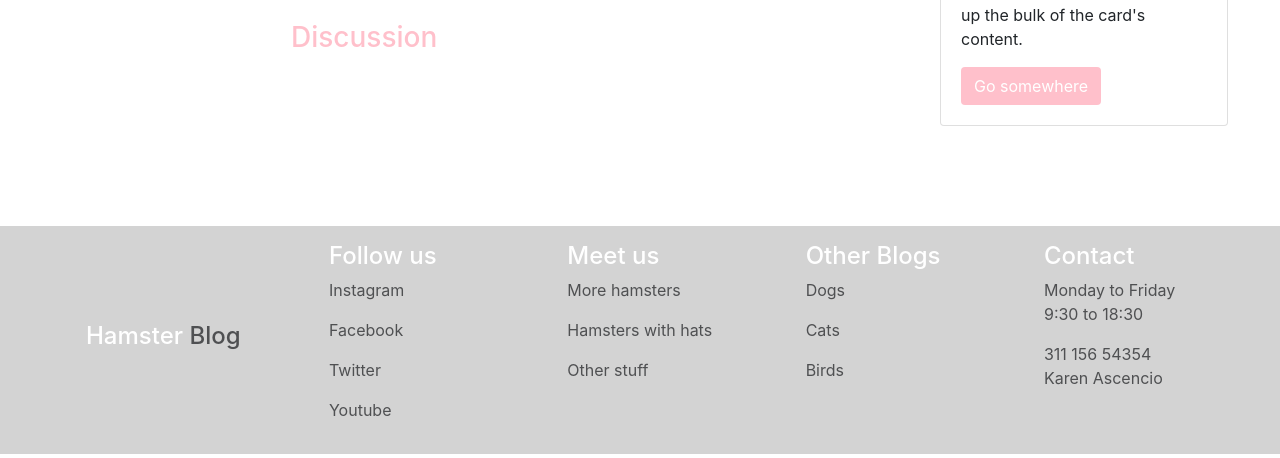
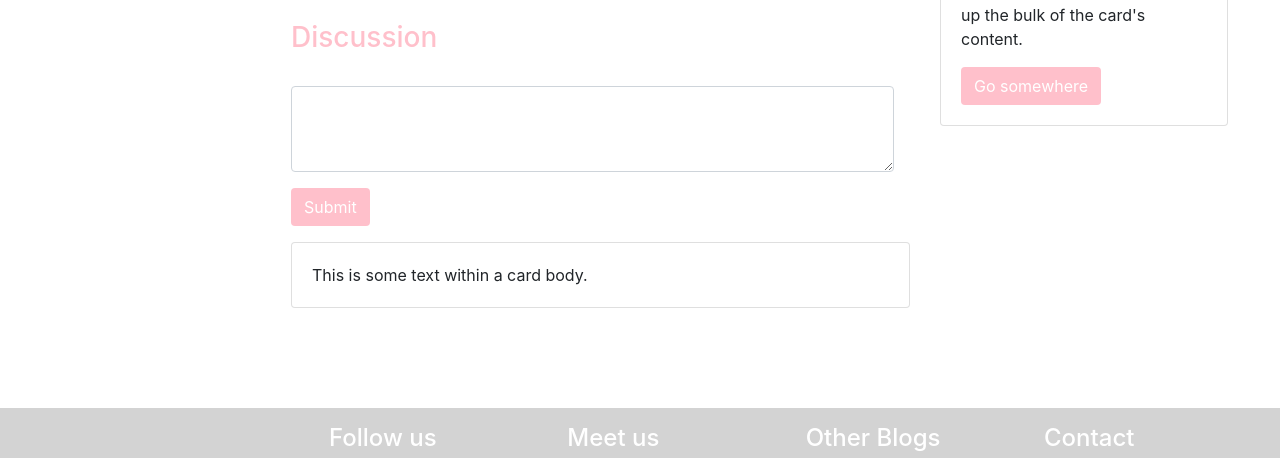
Before and after one commit to karenascencio/blog-practice, a plain HTML site: page index.html in a window 1280 px wide. Shown: the part 769-1227 px from the top of the page. Drawn offline with nearby package versions, Linux system fonts and the light colour scheme.

Commit message:
discussion added

```diff
--- a/index.html
+++ b/index.html
@@ -69,6 +69,18 @@
                     <h3 style="color: pink;" >
                       Discussion
                     </h3>
+                      <form id="person-form">
+                        <div class="form-group mr-3">
+                          <label for="exampleFormControlTextarea1"></label>
+                          <textarea class="form-control" id="exampleFormControlTextarea1" rows="3"></textarea>
+                        </div>
+                      <button type="button" class="btn mb-3 article-button" id="save">Submit</button>
+                    </form>
+                    <div class="card">
+                      <div class="card-body">
+                        This is some text within a card body.
+                      </div>
+                    </div>
                   </div>
                 </article>
             </section>
```
